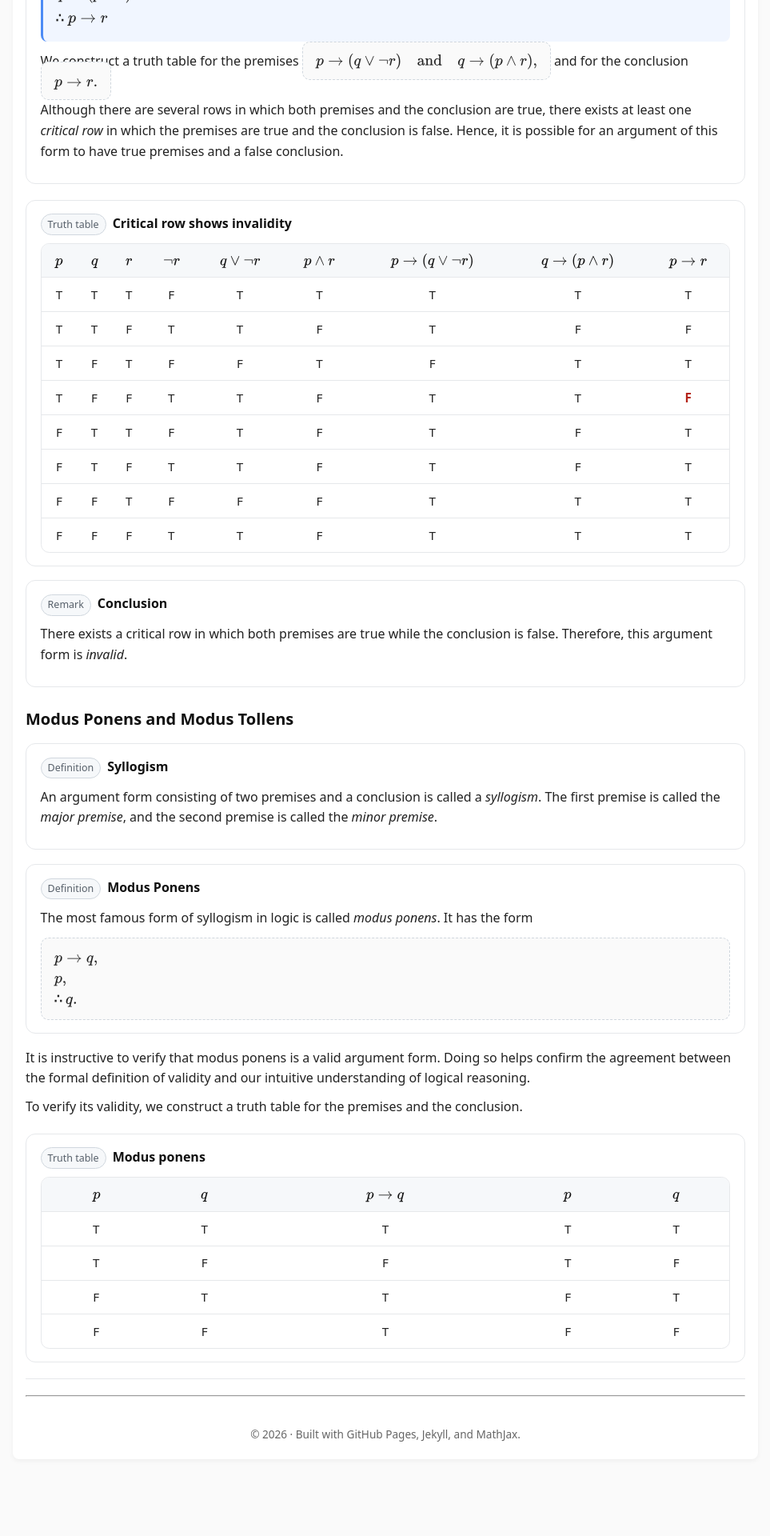
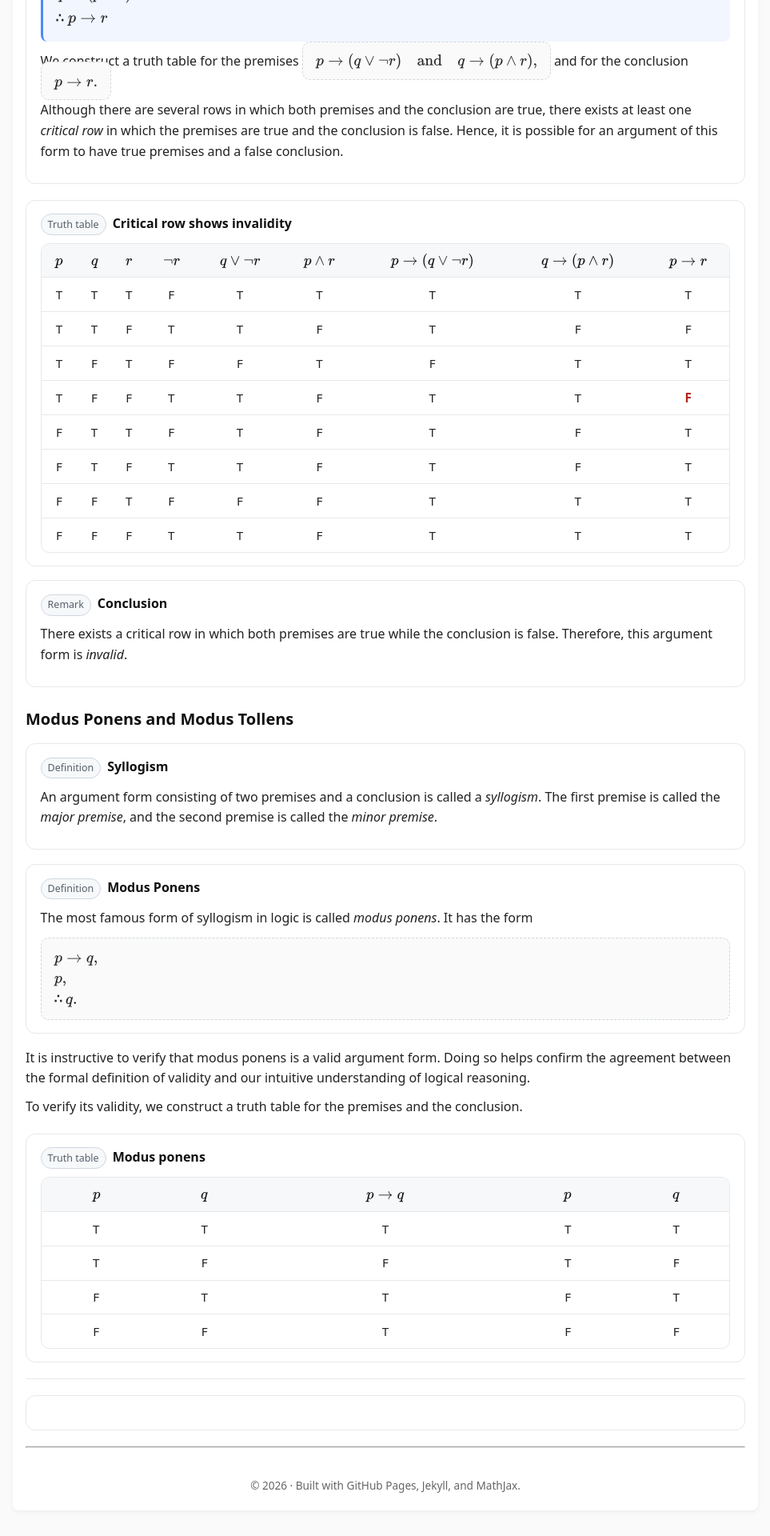
Before and after one commit to SaleemKamaludin/SaleemKamaludin.github.io, a Jekyll site: the page built from courses/comp1604/lecture-notes/lecture-01/index.md, in a window 1280 px wide. Shown: the part 2693-4613 px from the top of the page at 80% size, without its empty margins (158-1121 px from the left). Built offline with Jekyll 4.4.1, drawn with Linux system fonts in a browser that asks for light colours; before the commit the page ends 4549 px from its top, so only the background shows below that.

Commit message:
Add remark section for validity of modus ponens

```diff
--- a/courses/comp1604/lecture-notes/lecture-01/index.md
+++ b/courses/comp1604/lecture-notes/lecture-01/index.md
@@ -1137,3 +1137,10 @@ It is instructive to verify that modus ponens is a valid argument form. Doing so
 
 
  <hr class="divider" />
+
+
+
+
+<!-- Remark: validity of modus ponens -->
+  <div class="box" id="rem-mp-valid">
+    <div class="box-header">
```
